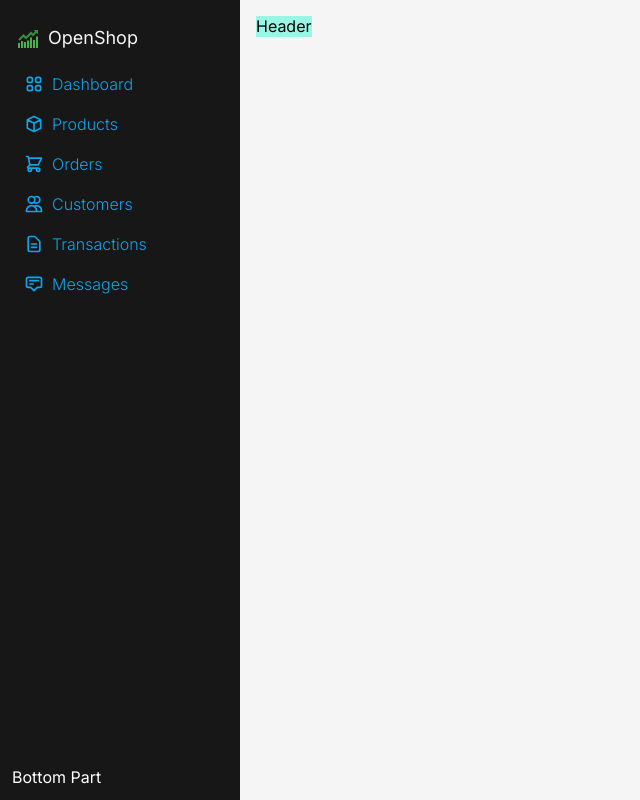
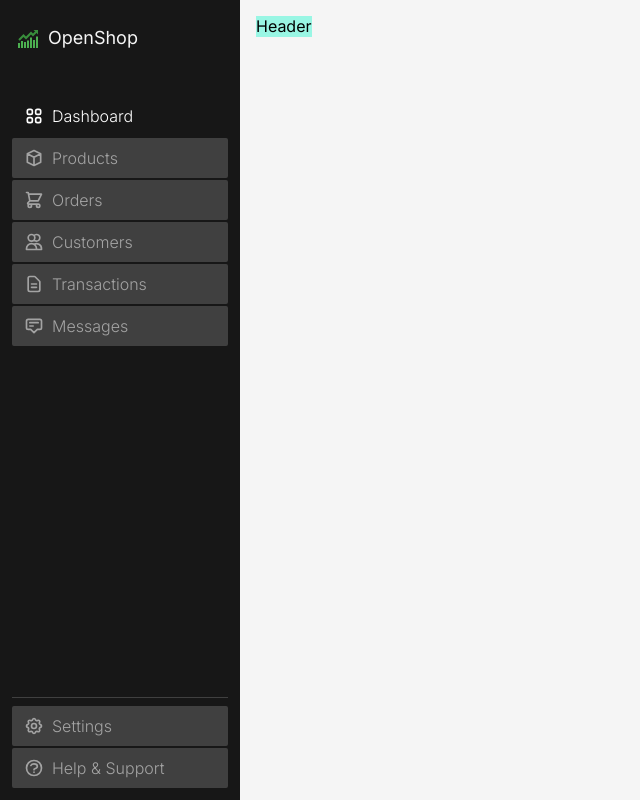
Before and after one commit to oscar-starks/Dashboard-App, a React (Create React App) app: page / in a window 1280 px wide. Shown: the whole page, without its empty margins (0-640 px from the left). Built offline with nearby package versions, Linux system fonts and the light colour scheme.

Commit message:
sidebar modified

```diff
--- a/package.json
+++ b/package.json
@@ -9,6 +9,7 @@
     "@testing-library/react": "^13.4.0",
     "@testing-library/user-event": "^13.5.0",
     "autoprefixer": "^10.4.17",
+    "classnames": "^2.5.1",
     "postcss": "^8.4.35",
     "react": "^18.2.0",
     "react-dom": "^18.2.0",
--- a/src/components/shared/sidebar.jsx
+++ b/src/components/shared/sidebar.jsx
@@ -1,7 +1,8 @@
 import React from 'react'
 import {FcBullish} from 'react-icons/fc'
-import { DASHBOARD_SIDEBAR_LINKS } from '../lib/consts/navigation'
-import { Link } from 'react-router-dom'
+import { DASHBOARD_SIDEBAR_LINKS, DASHBOARD_SIDEBAR_BOTTOM_LINKS } from '../lib/consts/navigation'
+import { Link, useLocation } from 'react-router-dom'
+import classNames from 'classnames'
 
 const linkClasses = 'flex items-center gap-2 font-light px-3 py-2 hover:bg-neutral-700 hover:no-underline active:bg-neutral-600 rounded-sm text-base'
 
@@ -14,23 +15,26 @@ export default function Sidebar() {
             <span className='text-neutral-100 text-lg'> OpenShop</span>
         </div>
 
-        <div className='flex-1'>
+        <div className='flex-1 py-8 flex flex-col gap-0.5'>
             {DASHBOARD_SIDEBAR_LINKS.map((item) =>(
-                    <SidebarComponent item={item} key={item.key}/>
+                <SidebarComponent item={item} key={item.key}/>
             ))}
         </div>
 
-
-
-        <div>Bottom Part</div>
+        <div className='flex flex-col gap-0.5 pt-2 border-t border-neutral-700'>
+            {DASHBOARD_SIDEBAR_BOTTOM_LINKS.map((item) =>(
+                <SidebarComponent item={item} key={item.key}/>
+            ))}
+        </div>
     </div>
   )
 }
 
 
 function SidebarComponent({item}){
+    const {pathname} = useLocation()
     return (
-        <Link to = {item.path} className={linkClasses}>
+        <Link to = {item.path} className={classNames(pathname===item.path?'text-white':"bg-neutral-700 text-neutral-400", linkClasses)}>
             <span className="text-xl">{item.icon}</span>
             {item.label}
         </Link>
```
Also changed, not shown: 1 other file (tests, documents, lock files or other folders).
